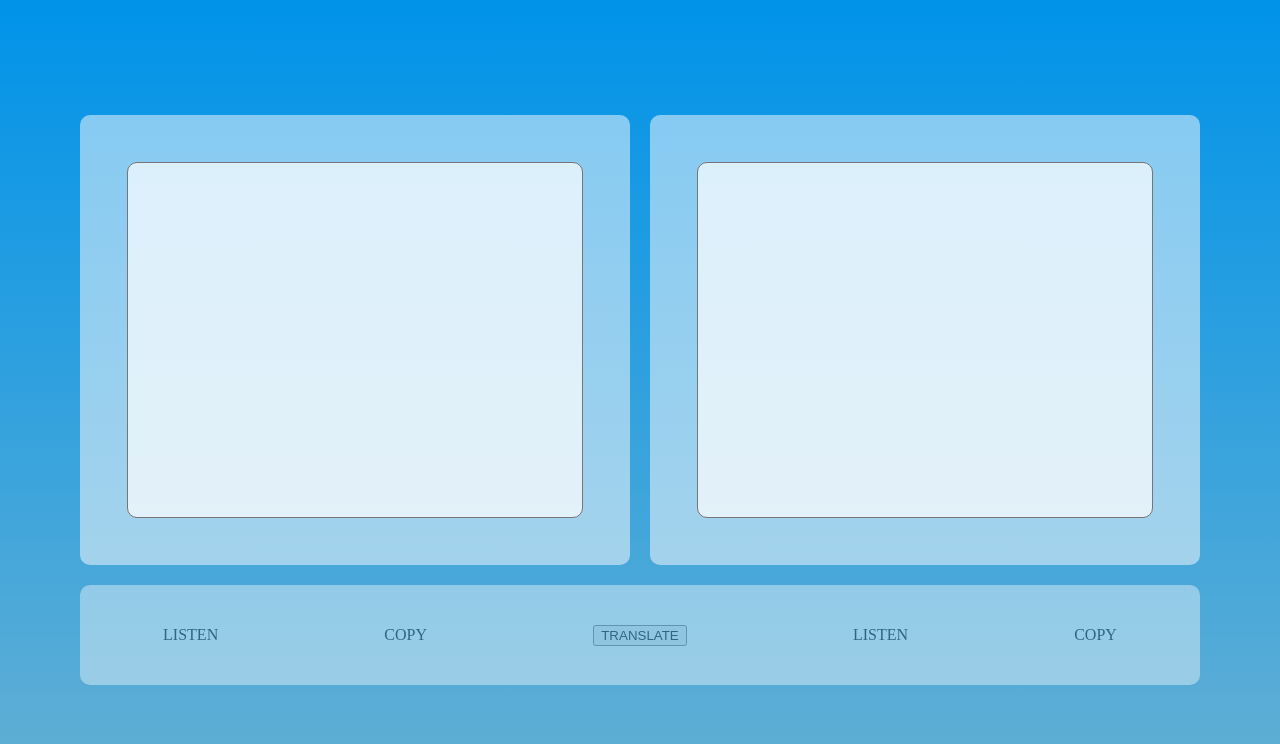
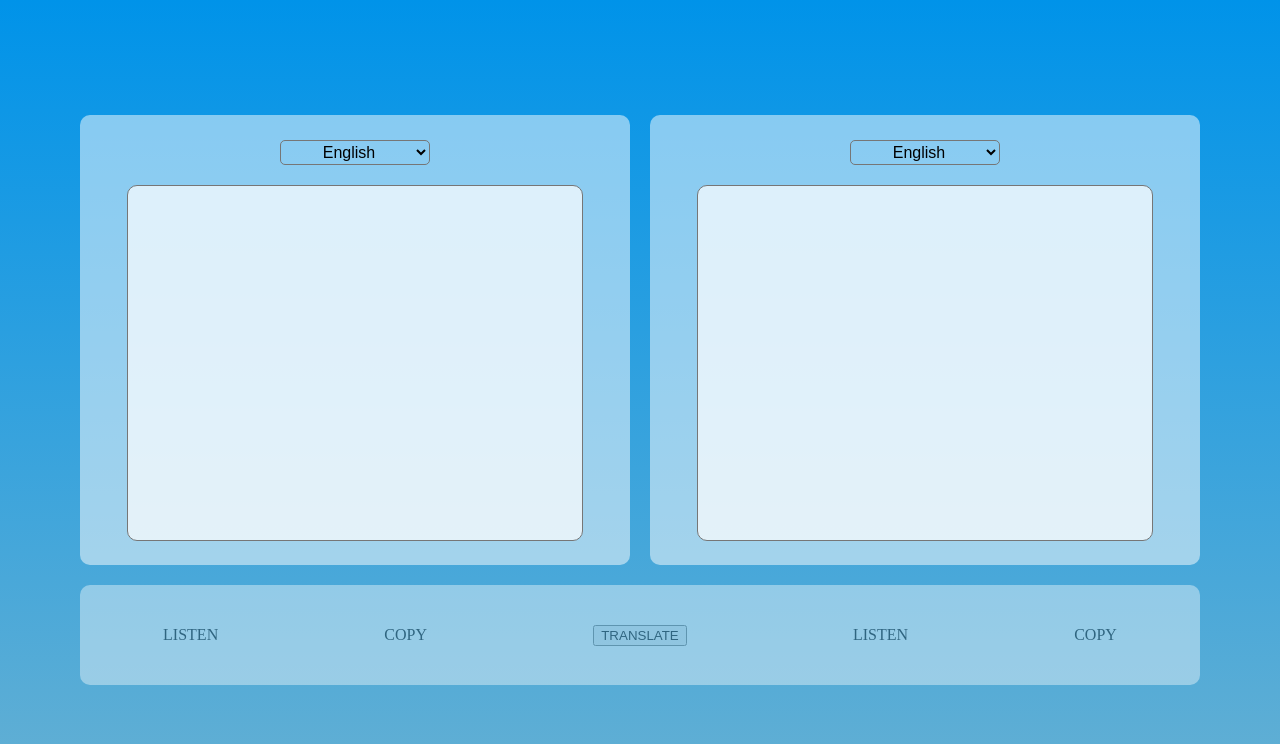
Before and after one commit to Stjepan1999/translate-app, a website built with webpack: page dist/index.html in a window 1280 px wide. Built offline with nearby package versions, Linux system fonts and the light colour scheme.

Commit message:
Add dropdown menu

```diff
--- a/dist/index.html
+++ b/dist/index.html
@@ -10,9 +10,21 @@
     <div class="main-container">
         <div class="translate-container">
             <div class="input-section">
+                <select>
+                    <option value="en-US">English</option>
+                    <option value="it-IT">Italian</option>
+                    <option value="de-DE">German</option>
+                    <option value="fr-FR">French</option>
+                </select>
                 <textarea></textarea>
             </div>
             <div class="output-section">
+                <select>
+                    <option value="en-US">English</option>
+                    <option value="it-IT">Italian</option>
+                    <option value="de-DE">German</option>
+                    <option value="fr-FR">French</option>
+                </select>
                 <textarea></textarea>
             </div>
         </div>
--- a/dist/style.css
+++ b/dist/style.css
@@ -37,6 +37,7 @@ body {
     flex-direction: column;
     align-items: center;
     justify-content: center;
+    gap: 20px;
 }
 textarea {
     width: 450px;
@@ -44,6 +45,15 @@ textarea {
     background-color: rgba(255, 255, 255, 0.7);
     resize: none;
     border-radius: 10px;
+}
+select {
+    width: 150px;
+    height: 25px;
+    border-radius: 5px;
+    font-size: 16px;
+    text-align: center;
+    outline: none;
+    background: none;
 }
 
 .interaction-section {
```
